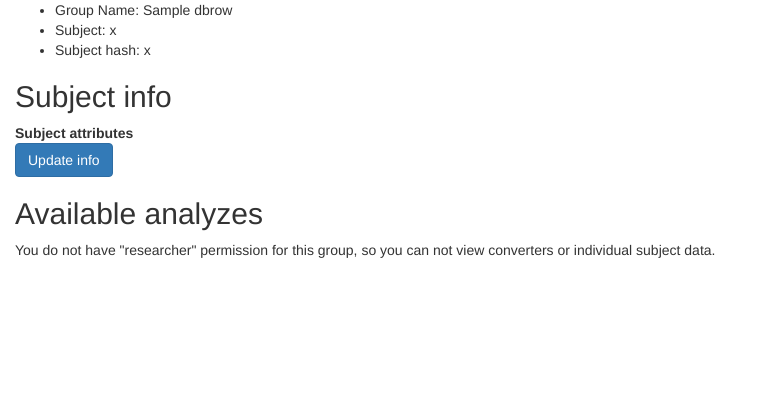
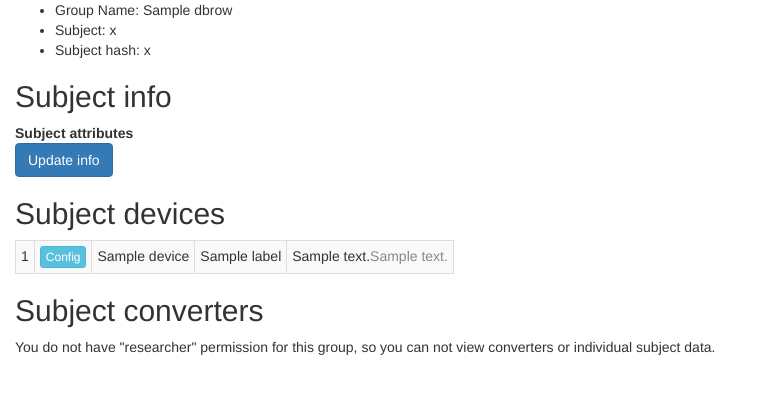
Before and after one commit to digitraceslab/koota-server, a Django app: template kdata/templates/koota/group_subject_detail.html in a window 1280 px wide. Shown: the part 151-545 px from the top of the page, without its empty margins (0-763 px from the left). Run offline with Django 3.2, Linux system fonts and the light colour scheme; the template is opened without the code that fills it: most values are stand-ins (such as "Sample title", 1, 10 or a date in 2020); some libraries are stand-ins or nearby versions.

Commit message:
Group subjects: List devices on subject pages
- List subject devices on the subject own pages.  Currently a
  copy-and-paste of template code from group_detail.html
- Provide an option to not show the devices on the subject pages.
  This is useful for very large groups.

```diff
--- a/kdata/group.py
+++ b/kdata/group.py
@@ -160,6 +160,8 @@ def group_detail(request, group_name):
         c['is_researcher'] = group.is_researcher(request.user)
         c['is_manager'] = group.is_manager(request.user)
         c['is_admin'] = group.is_admin(request.user)
+        if c['n_subjects'] > 10:
+            c['show_subject_devices'] = False
         if group.nonanonymous:
             c['group_subjects'] = group.groupsubject_set.order_by('user__username')
         else:
--- a/kdata/templates/koota/group_detail.html
+++ b/kdata/templates/koota/group_detail.html
@@ -103,6 +103,7 @@ limits above.</p>
        <a class="btn btn-warning btn-xs" href="{% url 'group-subject-device-create' group_name=group.dbrow.slug gs_id=groupsubject.id %}">Create device for subject</a></td>
   </tr>
   {% if groupsubject.notes%}<tr> <td></td> <td></td> <td colspan="5"><i>Notes: </i>{{ groupsubject.notes|slice:":120" }}</td></tr>{% endif %}
+    {% if show_subject_devices|default_if_none:True %}
     {% for device in groupsubject.allowed_devices %}
       <tr {% if device.label.analyze %}class="success"{% endif %}><td></td><td></td>
         <td>{{ device.public_id }}</td>
@@ -113,6 +114,7 @@ limits above.</p>
         <td>{{ device.summary_text}} <span style="color: {{device.summary_color|safe}}; float:right; border-radius: 50%">{{device.summary_char|safe}}</span></td>
       </tr>
     {% endfor %}
+    {% endif %}
 {% endfor %}
 </table>
 
--- a/kdata/templates/koota/group_subject_detail.html
+++ b/kdata/templates/koota/group_subject_detail.html
@@ -65,7 +65,23 @@
   <input class="btn btn-primary" type="submit" value="Update info" />
 </form>
 
-<h2>Available analyzes</h2>
+
+<h2>Subject devices</h2>
+<table class="table table-condensed table-striped table-bordered" style="width: auto !important">
+    {% for device in groupsubject.allowed_devices %}
+      <tr {% if device.label.analyze %}class="success"{% endif %}>
+        <td>{{ device.public_id }}</td>
+        <td><a class="btn btn-info btn-xs" href="{% url 'group-subject-device-config' group_name=group.dbrow.slug gs_id=groupsubject.id public_id=device.public_id %}">Config</a></td>
+        {# <td><a href="{% url 'group-subject-device-detail' group_name=group.dbrow.slug gs_id=groupsubject.id public_id=device.public_id %}">Data</a></td> #}
+        <td>{% if device.label.slug == "primary" %}<b>{% endif %}{{device.human_name}}{% if device.label.slug == "primary" %}</b>{% endif %}</td>
+        <td>{{ device.label.shortname }}</td>
+        <td>{{ device.summary_text}} <span style="color: {{device.summary_color|safe}}; float:right; border-radius: 50%">{{device.summary_char|safe}}</span></td>
+      </tr>
+    {% endfor %}
+</table>
+
+
+<h2>Subject converters</h2>
 
 {% if not is_researcher %}
 <p>You do not have "researcher" permission for this group, so you can
```
